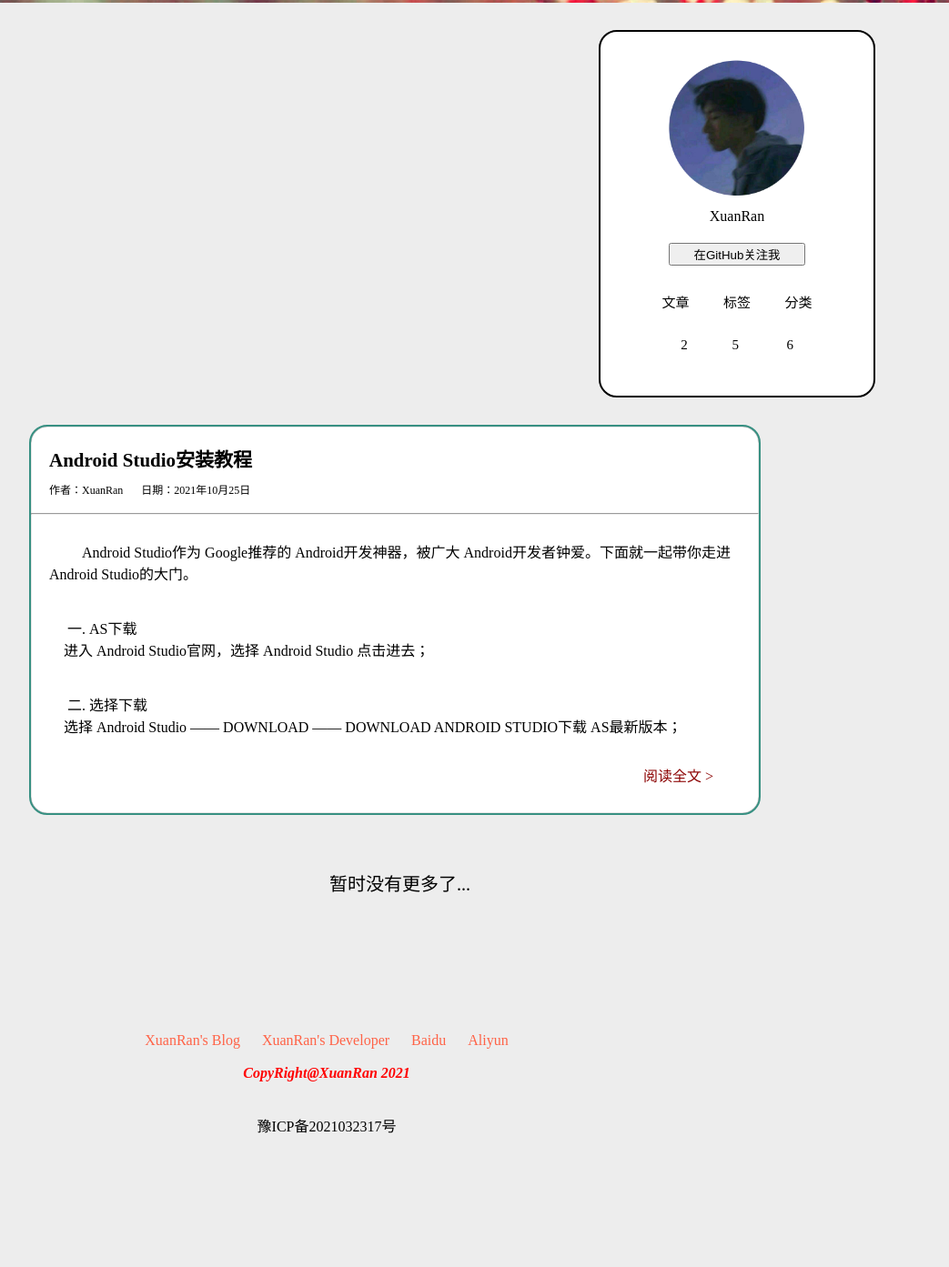
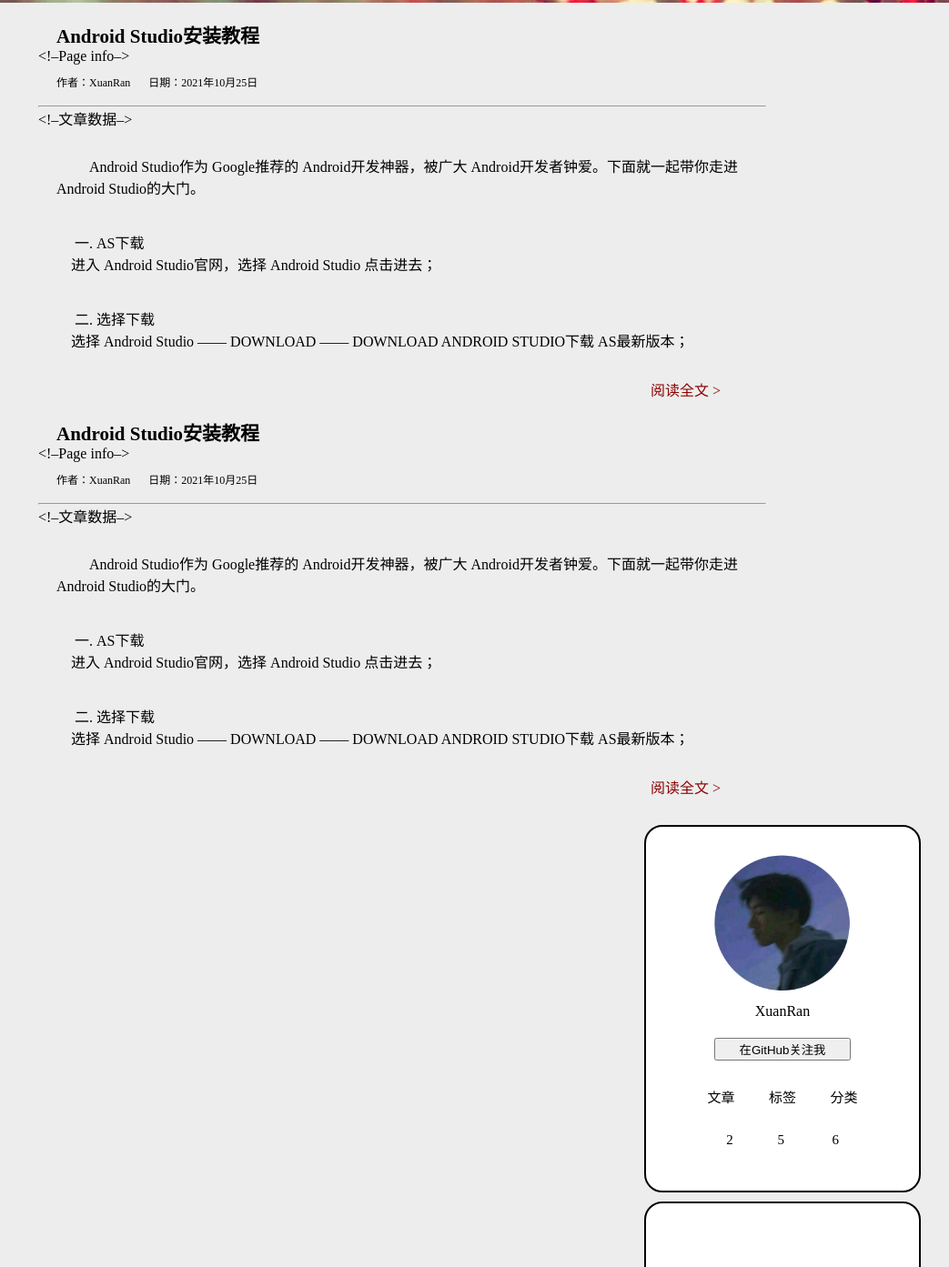
Before and after one commit to XuanRanDev/HtmlStudy, a plain HTML site: page HomeWork/PracticalHomework/index.html in a window 1280 px wide. Shown: the part 627-2020 px from the top of the page at 91% size, without its empty margins (118-1161 px from the left). Before the commit the page ends 1966 px from the top, so only its background shows below. Drawn offline with Linux system fonts and the light colour scheme.

Commit message:
优化整体页面4

```diff
--- /dev/null
+++ b/HomeWork/PracticalHomework/css/PostPage.css
@@ -0,0 +1,15 @@
+.Parent {
+    display: inline
+}
+
+.post {
+    margin-left: 160px;
+    float: left;
+    display: inline-grid;
+}
+
+.info {
+    margin-right: 150px;
+    float: right;
+    display: inline-grid;
+}
--- a/HomeWork/PracticalHomework/css/page_mulu.css
+++ b/HomeWork/PracticalHomework/css/page_mulu.css
@@ -1,10 +1,9 @@
 .page_mulu {
+    display: inline-block;
     border: 2px solid #000000;
     border-radius: 20px;
     float: right;
     margin-top: 30px;
-    margin-left: 30px;
-    margin-right: 200px;
     width: 300px;
     height: 400px;
     background: white;
@@ -20,6 +19,15 @@
 .page_mulu_total {
     margin-top: 29px;
     font-size: 15px;
+}
+
+.page_mulu_gg {
+    border: 2px solid #000000;
+    border-radius: 20px;
+    margin-top: 10px;
+    width: 300px;
+    height: 400px;
+    background: white;
 }
 
 .page_mulu_touxiang {
--- a/HomeWork/PracticalHomework/index.html
+++ b/HomeWork/PracticalHomework/index.html
@@ -7,6 +7,7 @@
         <link href="css/page_mulu.css" rel="stylesheet" type="text/css">
         <link href="css/page_2.css" rel="stylesheet" type="text/css">
         <link href="css/setLabela.css" rel="stylesheet" type="text/css">
+        <link href="css/PostPage.css" rel="stylesheet" type="text/css">
         <script src="js/AutoType.js" type="text/javascript"></script>
         <script src="js/Util.js" type="text/javascript"></script>
         <script src="js/xuehua.js" type="text/javascript"></script>
@@ -125,33 +126,70 @@
         </div>
 
 
-        <!--下面是文章目录相关标签-->
+        <div class="Parent">
 
-        <div class="page_mulu">
+            <div class="post">
 
-            <img alt="touxiang" class="page_mulu_touxiang" src="img/touxiang.png">
-            <p align="center" class="page_mulu_qq">XuanRan</p>
-            <button class="page_mulu_follow">在GitHub关注我</button>
-
-            <p align="center" class="page_mulu_total">文章 &emsp;&emsp; 标签 &emsp;&emsp; 分类</p>
-            <p align="center" class="page_mulu_total">2&emsp;&emsp;&emsp; 5 &emsp;&emsp;&emsp; 6</p>
-        </div>
-
-
-        <div class="page_all">
-
-            <div class="page">
+                <div style="width: 800px">
 
                     <div>
                         <p class="page_title">Android Studio安装教程</p>
-                    <!--Page info-->
+                        &lt;!&ndash;Page info&ndash;&gt;
                         <div>
                             <p class="page_anthor">作者：XuanRan</p>
                             <p class="page_date">日期：2021年10月25日</p>
                         </div>
                         <hr class="page_hr">
 
-                    <!--文章数据-->
+                        &lt;!&ndash;文章数据&ndash;&gt;
+                        <div>
+                            <p class="page_data">
+                                <br>
+                                &emsp; &emsp;Android Studio作为 Google推荐的 Android开发神器，被广大 Android开发者钟爱。下面就一起带你走进 Android
+                                Studio的大门。
+                            </p>
+
+                            <br>
+                            <br>
+
+                            <p class="page_date>">
+                                &emsp; &emsp; 一. AS下载
+                                <br>
+                                &emsp; &emsp;进入 Android Studio官网，选择 Android Studio 点击进去；
+                            </p>
+
+                            <br>
+                            <br>
+
+
+                            <p class="page_date>">
+                                &emsp; &emsp; 二. 选择下载
+                                <br>
+                                &emsp; &emsp;选择 Android Studio —— DOWNLOAD —— DOWNLOAD ANDROID STUDIO下载 AS最新版本；
+                            </p>
+
+                            <p class="page_more">
+                                阅读全文 >
+                            </p>
+
+                        </div>
+                    </div>
+
+
+                </div>
+
+                <div style="width: 800px">
+
+                    <div>
+                        <p class="page_title">Android Studio安装教程</p>
+                        &lt;!&ndash;Page info&ndash;&gt;
+                        <div>
+                            <p class="page_anthor">作者：XuanRan</p>
+                            <p class="page_date">日期：2021年10月25日</p>
+                        </div>
+                        <hr class="page_hr">
+
+                        &lt;!&ndash;文章数据&ndash;&gt;
                         <div>
                             <p class="page_data">
                                 <br>
@@ -189,52 +227,31 @@
                 </div>
 
 
-            <!--            &lt;!&ndash;文章二&ndash;&gt;
-                        <div class="page_2">
+            </div>
 
-                            <p class="page_title">Pytorch构建神经网络</p>
-                            &lt;!&ndash;Page info&ndash;&gt;
-                            <div>
-                                <p class="page_anthor">作者：XuanRan</p>
-                                <p class="page_date">日期：2021年10月25日</p>
-                            </div>
-                            <hr class="page_hr">
-
-                        </div>-->
+            <div class="info">
 
 
+                <div class="page_mulu">
 
-        <p class="other">暂时没有更多了...</p>
+                    <img alt="touxiang" class="page_mulu_touxiang" src="img/touxiang.png">
+                    <p align="center" class="page_mulu_qq">XuanRan</p>
+                    <button class="page_mulu_follow">在GitHub关注我</button>
 
+                    <p align="center" class="page_mulu_total">文章 &emsp;&emsp; 标签 &emsp;&emsp; 分类</p>
+                    <p align="center" class="page_mulu_total">2&emsp;&emsp;&emsp; 5 &emsp;&emsp;&emsp; 6</p>
+                </div>
 
-        <div class="banquan">
+                <div class="page_mulu_gg">
 
-            <p align="center">
-                <font>
-                    <a href="www.XuanRan.work" style="color: tomato">XuanRan's Blog</a>
-                    <i>&emsp; </i> <!--别问为什么，问就是增加间隔-->
-                    <a href="www.XuanRanDev.com" style="color: tomato">XuanRan's Developer</a>
-                    <i>&emsp; </i> <!--别问为什么，问就是增加间隔-->
-                    <a href="www.baidu.com" style="color: tomato">Baidu</a>
-                    <i>&emsp; </i> <!--别问为什么，问就是增加间隔-->
-                    <a href="www.aliyun.com" style="color: tomato">Aliyun</a>
-                </font>
-                <br>
-                <br>
-                <font color="red" face="小米兰亭"><b><i>CopyRight@XuanRan 2021</i></b></font>
-                <br>
-                <br>
-                <br>
-                <a href="https://beian.miit.gov.cn/">豫ICP备2021032317号</a>
-                <br>
-                <br>
-                <br>
-                <br>
-                <br>
-                <br>
-            </p>
 
                 </div>
 
+            </div>
+
+
+        </div>
+
+
     </body>
 </html>
```
Lines whose indentation alone changed are shown as unchanged.
